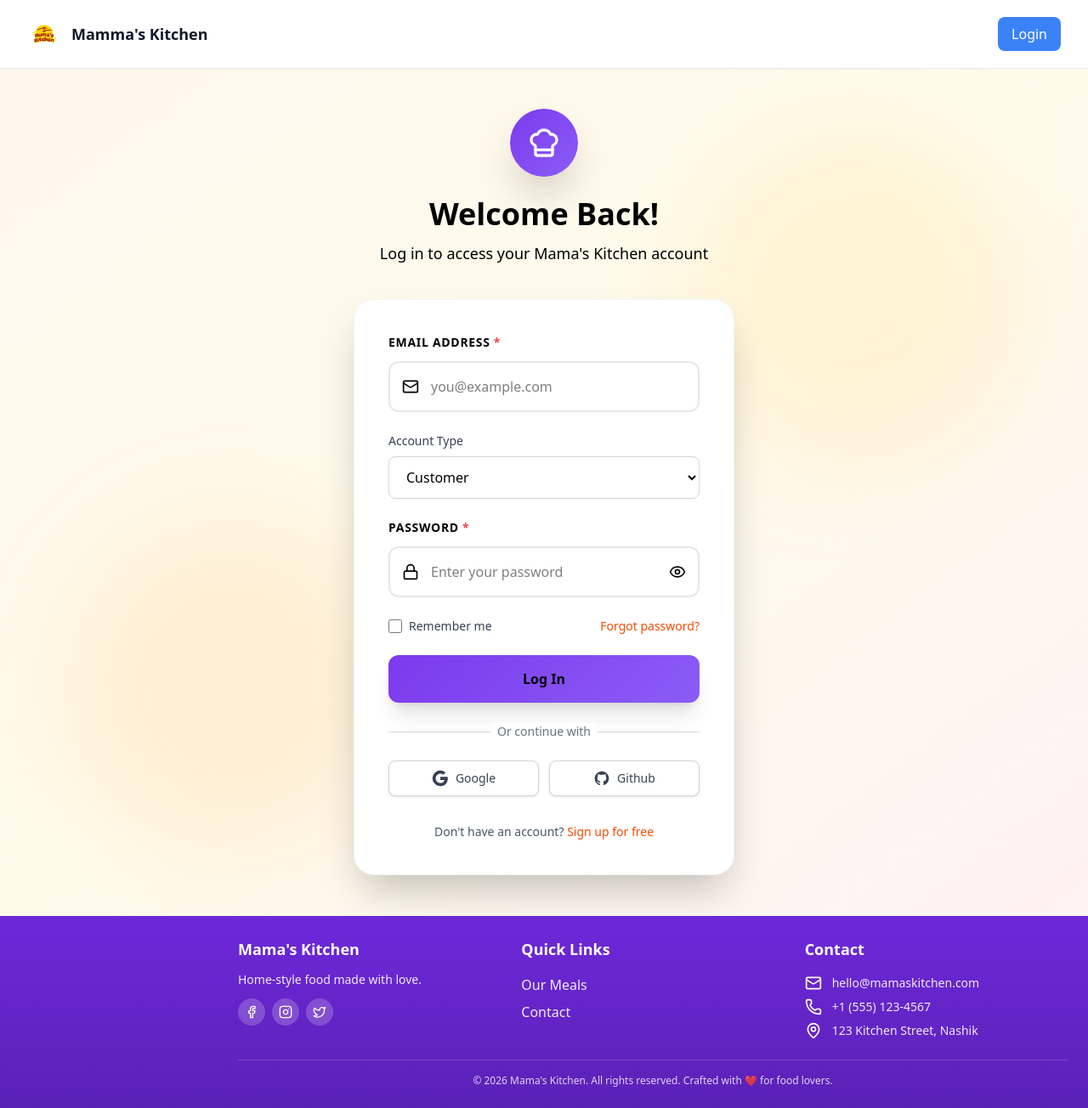
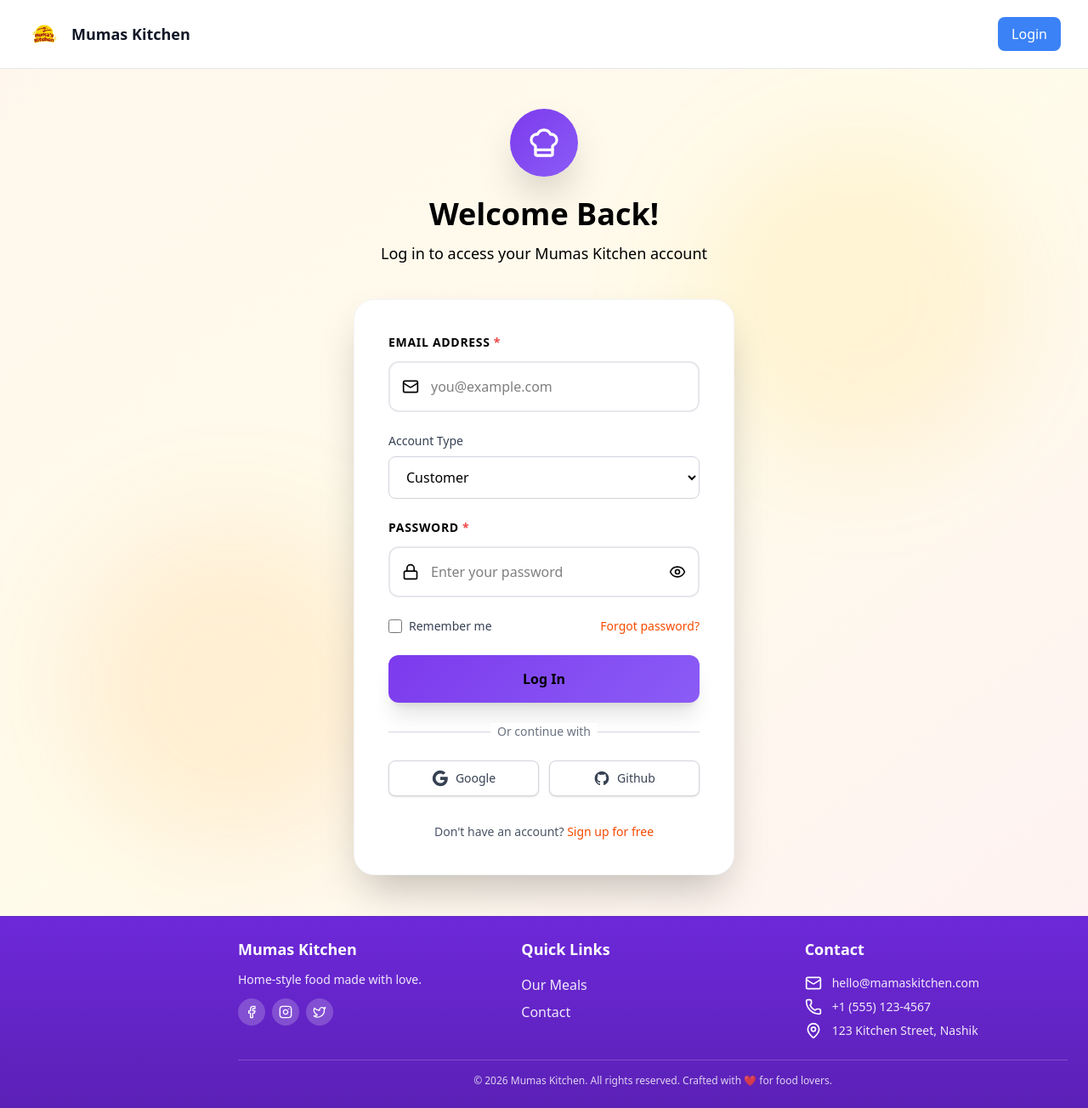
Before and after one commit to Akshay02-cmd/Mama-s-kitchen-frontend, a React (Vite) app: page /login in a window 1280 px wide. Shown: the whole page at 85% size. Built offline with nearby package versions, Linux system fonts and the light colour scheme.

Commit message:
feat: update branding from "Mama's Kitchen" to "Mumas Kitchen" across the application

```diff
--- a/index.html
+++ b/index.html
@@ -4,9 +4,9 @@
     <meta charset="UTF-8" />
     <link rel="icon" type="image/svg+xml" href="/vite.svg" />
     <meta name="viewport" content="width=device-width, initial-scale=1.0" />
-    <meta name="description" content="Mama's Kitchen - Home-style food delivery service. Order delicious homemade meals from local mess kitchens." />
+    <meta name="description" content="Mumas Kitchen - Home-style food delivery service. Order delicious homemade meals from local mess kitchens." />
     <meta name="theme-color" content="#8B5CF6" />
-    <title>Mama's Kitchen - Homemade Food Delivery</title>
+    <title>Mumas Kitchen - Homemade Food Delivery</title>
   </head>
   <body>
     <div id="root"></div>
--- a/package.json
+++ b/package.json
@@ -1,5 +1,5 @@
 {
-  "name": "mama-s-kitchen-frontend",
+  "name": "mumas-kitchen-frontend",
   "private": true,
   "version": "0.0.0",
   "type": "module",
--- a/src/components/shared/Footer.jsx
+++ b/src/components/shared/Footer.jsx
@@ -14,7 +14,7 @@
         <div className="grid grid-cols-1 sm:grid-cols-2 lg:grid-cols-3 gap-6">
           <div>
             <h3 className="text-lg font-bold mb-3"
-              style={{ color: '#FFFFFF' }}>Mama's Kitchen</h3>
+              style={{ color: '#FFFFFF' }}>Mumas Kitchen</h3>
             <p className="text-sm mb-3"
               style={{ color: 'rgba(255, 255, 255, 0.9)' }}>
               Home-style food made with love.
@@ -83,7 +83,7 @@
           style={{ borderColor: 'rgba(255, 255, 255, 0.2)' }}>
           <p className="text-xs"
             style={{ color: 'rgba(255, 255, 255, 0.8)' }}>
-            © 2026 Mama's Kitchen. All rights reserved. Crafted with ❤️ for food lovers.
+            © 2026 Mumas Kitchen. All rights reserved. Crafted with ❤️ for food lovers.
           </p>
         </div>
       </div>
--- a/src/components/shared/Header.jsx
+++ b/src/components/shared/Header.jsx
@@ -62,10 +62,10 @@
         <div className="flex justify-between items-center h-20">
           {/* Logo */}
           <div className="flex items-center gap-3">
-            <img src={logo} alt="Mama's Kitchen Logo" className="w-10 h-10 rounded-lg" />
+            <img src={logo} alt="Mumas Kitchen Logo" className="w-10 h-10 rounded-lg" />
             <div>
               <h1 className="text-lg font-bold" style={{ color: '#111827' }}>
-                Mamma's Kitchen
+                Mumas Kitchen
               </h1>
             </div>
           </div>
--- a/src/hooks/customer/useCart.js
+++ b/src/hooks/customer/useCart.js
@@ -8,7 +8,7 @@
  * @returns {Object} Cart items, total, and cart operations
  */
 export const useCart = () => {
-  const [cart, setCart] = useLocalStorage('mama-kitchen-cart', []);
+  const [cart, setCart] = useLocalStorage('mumas-kitchen-cart', []);
 
   // Add item to cart
   const addToCart = useCallback((meal, quantity = 1) => {
--- a/src/pages/customer/MealsListPage.jsx
+++ b/src/pages/customer/MealsListPage.jsx
@@ -35,7 +35,7 @@
             averageRating: meal.averageRating || 4.0,
             totalReviews: meal.totalReviews || 0,
             // Ensure messId is an object
-            messId: meal.messId || { name: 'Mama\'s Kitchen Central', _id: meal.messId }
+            messId: meal.messId || { name: 'Mumas Kitchen Central', _id: meal.messId }
           }));
           setMeals(transformedMeals);
         } else {
--- a/src/pages/shared/Login.jsx
+++ b/src/pages/shared/Login.jsx
@@ -158,7 +158,7 @@
   return (
     <AuthLayout
       title="Welcome Back!"
-      subtitle="Log in to access your Mama's Kitchen account"
+      subtitle="Log in to access your Mumas Kitchen account"
     >
       <form onSubmit={handleSubmit} className="space-y-6">
         <FormInput
--- a/src/pages/shared/Signup.jsx
+++ b/src/pages/shared/Signup.jsx
@@ -126,7 +126,7 @@
 
   return (
     <AuthLayout
-      title="Join Mama's Kitchen"
+      title="Join Mumas Kitchen"
       subtitle="Create your account and start enjoying homemade meals"
     >
       <form onSubmit={handleSubmit} className="space-y-5">
```
Also changed, not shown: 2 other files (tests, documents, lock files or other folders).
